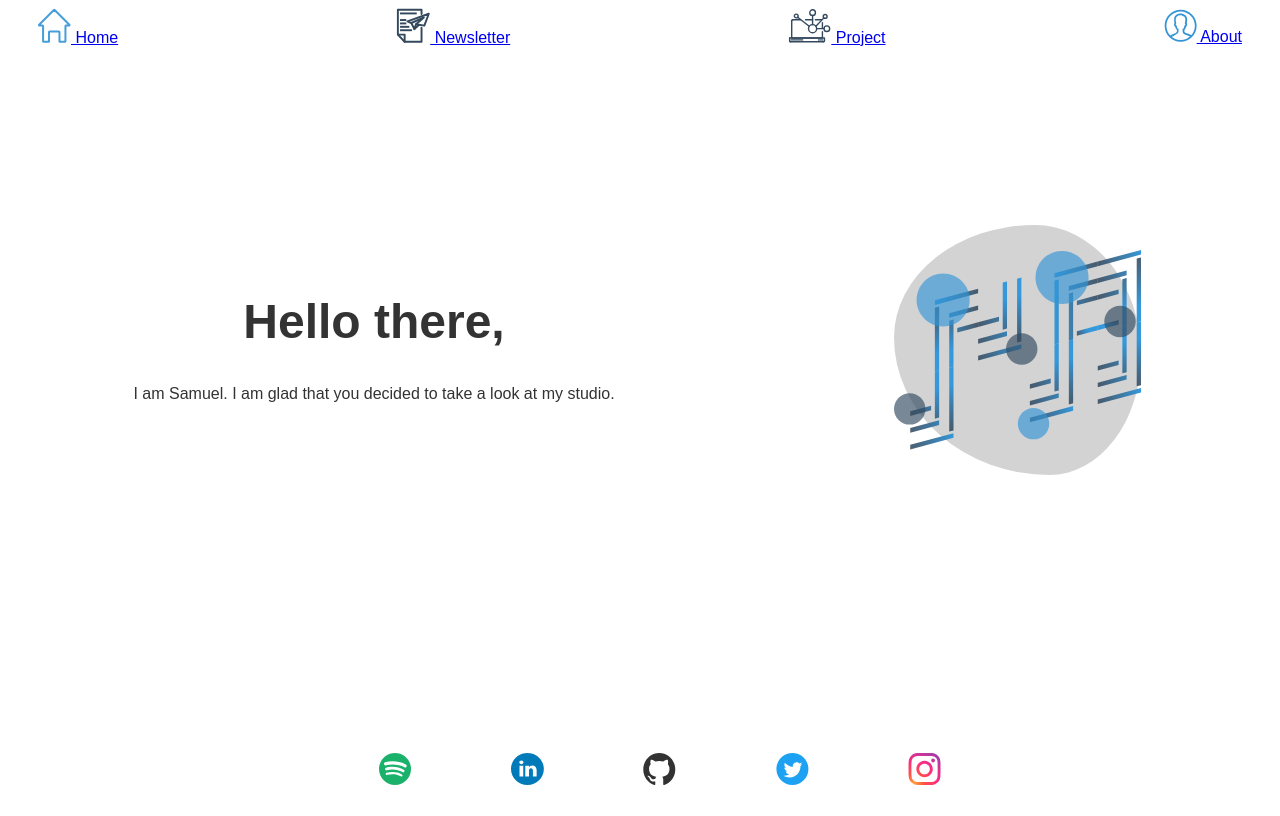
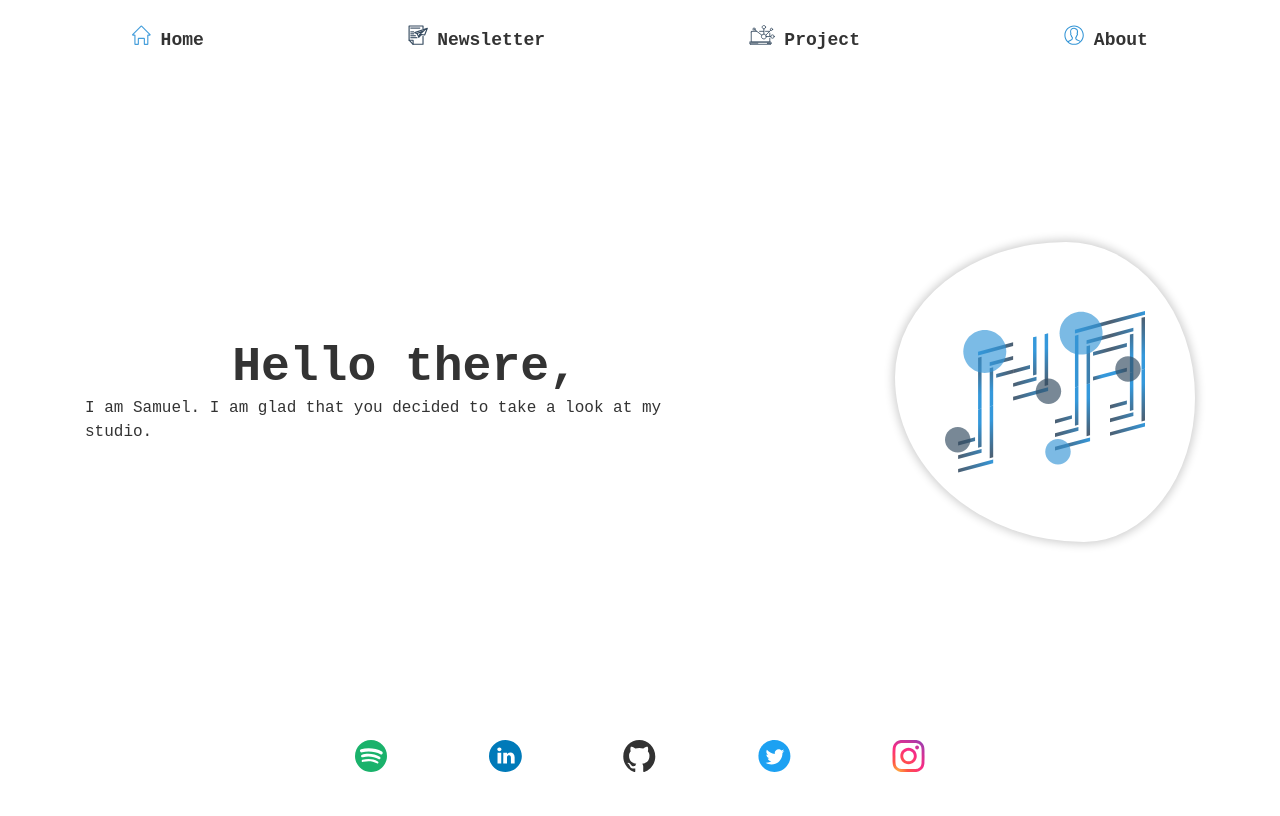
Before and after one commit to smamezah/my2web-, a plain HTML site: page index.html in a window 1280 px wide. Drawn offline with Linux system fonts and the light colour scheme.

Commit message:
this is my first workover

```diff
--- a/index.html
+++ b/index.html
@@ -1,45 +1,44 @@
 <!DOCTYPE html>
 <html lang="en">
   <head>
-   <meta charset="UTF-8">
-   <meta http-equiv="X-UA-Compatible" content="IE=edge">
-   <meta name="viewport" content="width=device-width, initial-scale=1.0">
-   <link rel="stylesheet" href="styles.css">
+    <meta charset="UTF-8" />
+    <meta http-equiv="X-UA-Compatible" content="IE=edge" />
+    <meta name="viewport" content="width=device-width, initial-scale=1.0" />
+    <link rel="stylesheet" href="styles.css" />
     <title>SamuelAmezah</title>
   </head>
   <body>
     <nav class="navbar">
-      <ul class = "navlist">
-         <li>
+      <ul class="navlist">
+        <li class="item">
           <a href="#">
-            <img src="./nav-icons/Home-icon.svg" alt="">
-            Home
+            <img class="nav_image" src="./nav-icons/Home-icon.svg" alt="" />
+            <span class="nav_text">Home</span>
           </a>
         </li>
-         <li>
+        <li class="item">
           <a href="#">
-            <img src="./nav-icons/Newsletter-icon.svg">
-            Newsletter
+            <img class="nav_image" src="./nav-icons/Newsletter-icon.svg" />
+            <span class="nav_text">Newsletter</span>
           </a>
         </li>
-         <li>
+        <li class="item">
           <a href="#">
-            <img src="./nav-icons/Projects-icon.svg" alt="">
-            Project
+            <img class="nav_image" src="./nav-icons/Projects-icon.svg" alt="" />
+            <span class="nav_text">Project</span>
           </a>
         </li>
-         <li>
+        <li class="item">
           <a href="#">
-            <img src="./nav-icons/About-icon.svg" alt="">
-            About
+            <img class="nav_image" src="./nav-icons/About-icon.svg" alt="" />
+            <span class="nav_text">About</span>
           </a>
         </li>
       </ul>
     </nav>
     <main class="main">
-
-         <div class = "myinfo">
-            <img src="" alt="">
+      <div class="myinfo">
+        <img src="" alt="" />
         <h1>Hello there,</h1>
         <p>
           I am Samuel. I am glad that you decided to take a look at my studio.
@@ -47,45 +46,39 @@
       </div>
       <div class="logowrap">
         <div class="mainlogo">
-               <img class="image"
-               src="./Site-logo.svg" alt="">
+          <img class="image" src="./Site-logo.svg" alt="" />
         </div>
       </div>
-
-
     </main>
     <footer class="mainfooter">
-
       <ul>
         <li>
           <a href="">
-               <img src="./social-logos/Spotify-logo.svg" alt="">
+            <img src="./social-logos/Spotify-logo.svg" alt="" />
           </a>
         </li>
 
         <li>
           <a href="">
-               <img src="./social-logos/LinkedIn-logo.svg" alt="">
+            <img src="./social-logos/LinkedIn-logo.svg" alt="" />
           </a>
         </li>
         <li>
           <a href="">
-               <img src="./social-logos/Github-logo.svg" alt="">
+            <img src="./social-logos/Github-logo.svg" alt="" />
           </a>
         </li>
         <li>
           <a href="">
-               <img src="./social-logos/Twitter-logo.svg" alt="">
+            <img src="./social-logos/Twitter-logo.svg" alt="" />
           </a>
         </li>
         <li>
           <a href="">
-               <img src="./social-logos/Instagram-logo.svg" alt="">
+            <img src="./social-logos/Instagram-logo.svg" alt="" />
           </a>
         </li>
-
       </ul>
-
     </footer>
   </body>
 </html>
--- a/styles.css
+++ b/styles.css
@@ -1,13 +1,11 @@
-
-}
 @import url('https://fonts.googleapis.com/css2?family=Poppins:wght@400;700&display=swap');
 
 * {
    box-sizing: border-box;
    margin: 0;
    padding: 0;
+}
 
-}
 .container {
    max-width: 1150px;
    margin: 0 auto;
@@ -15,47 +13,94 @@
 }
 
 body {
-   font-family: 'Poppins', sans-serif;
-   /* font-family: "Inconsolata", monospace; */
+   /* font-family: 'Poppins', sans-serif; */
+   font-family: "Inconsolata", monospace;
    font-size: 16px;
+   /* font-weight: 400; */
    line-height: 1.5em;
    color: #333;
-   min-height: 100vh;
+   height: 100vh;
    display: flex;
    flex-direction: column;
 }
+
 ul {
    text-decoration: none;
    list-style-type: none;
 }
+
+a {
+   text-decoration: none;
+   color: #333;
+}
+
 h1 {
    font-size: 3rem;
    font-weight: bold;
+   line-height: 1.2em;
 }
 
 img {
    max-width: 100%;
 }
 
+.navbar {
+   flex: 0 0 auto;
+   margin-top: 15px;
+   font-weight: 600;
+}
+
 .navbar ul {
    display: flex;
-   justify-content: space-between;
+   justify-content: space-around;
    align-items: center;
    margin : 0 auto;
    padding: 0 30px;
+
 }
 
 .navlist li {
+   align-items: center;
+   padding: 10px 50px;
+   transition: all 300ms ease;
 
+   /* border: 3px solid lightgray; */
+}
+.navlist li:hover {
+   /* background: red; */
+   box-shadow: 0px 0px 5px 3px rgba(0, 0, 0, 0.1);
+   border-radius: 5px;
+}
+
+.item {
+   display: flex;
+   justify-content: center;
    align-items: center;
+   width:fit-content;
+   background: rgba(255, 255, 255, 0.5);
+   /* padding-box: fixed; */
 }
+
+.nav_image {
+   height: 20px;
+}
+
+.nav_text {
+   font-size: large;
+}
+
+.item a {
+   text-decoration: none;
+}
+
 .main {
    display: flex;
    min-height: 60vh;
-   margin: 60px 100px;
+   /*margin: 60px 100px; */
    /* width: 50%; */
-   justify-content: space-between;
+   justify-content: space-around;
    align-items: center;
+   flex: 1 1 auto;
 }
 
 .main .myinfo {
@@ -71,33 +116,41 @@ img {
    justify-content: center;
    align-items: center;
 }
+
 .main .mainlogo{
    display: flex;
    flex-direction: column;
    justify-content: center;
    align-items: center;
-   height: 80%;
-   width: 80%;
-   background: lightgray;
+   height: 300px;
+   width: 300px;
+   padding: 10px;
+   /* background: lightgray; */
    border-radius: 57% 43% 37% 63% / 45% 52% 48% 55%;
+box-shadow: 0px 0px 10px 2px rgba(0, 0, 0, 0.2);
 }
 
 .main .mainlogo .image {
-   height: 250px;
+   height: 200px;
+   width: 200px
 }
+
 .mainfooter {
    width: 50%;
    margin-top: auto;
    margin-left: auto;
    margin-right: auto;
+   flex: 0 0 auto;
+   padding: 20px 20px;
 }
 
 .mainfooter ul {
    display: flex;
    justify-content: space-between;
    align-items: center;
+   /* margin-bottom: 15px; */
+}
 
-}
 .mainfooter li {
    padding-left: 15px;
    padding-right: 15px;
```
Lines whose indentation alone changed are shown as unchanged.
